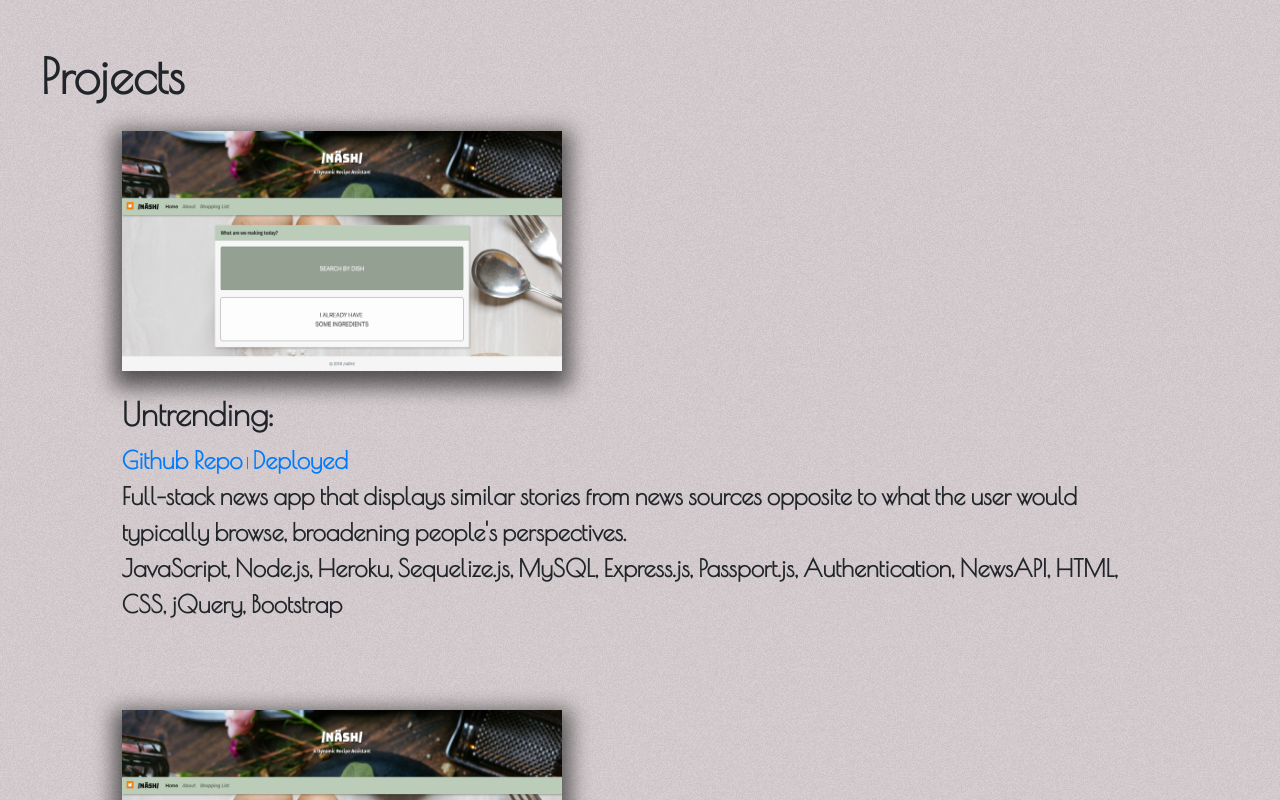
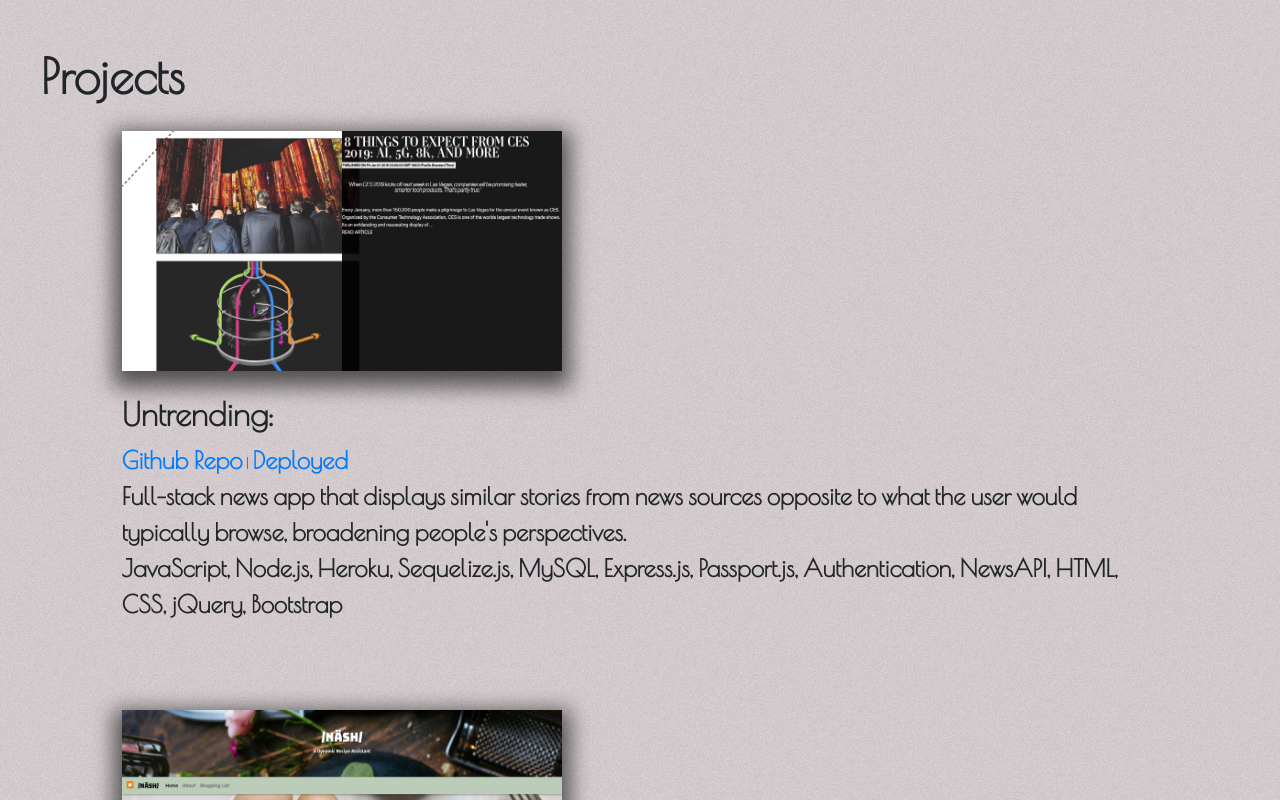
Before and after one commit to adomoshe/portfolio, a React (Create React App) app in the folder client/: page / in a window 1280 px wide. Shown: the part 1340-2140 px from the top of the page. Built offline with nearby package versions, Linux system fonts and the light colour scheme.

Commit message:
Fixed Hangman CSS issue

```diff
--- a/client/src/components/Carousel.js
+++ b/client/src/components/Carousel.js
@@ -95,7 +95,7 @@ const MainCarousel = () => {
       >
         {picsArr.map((pic, index) => {
           return (
-            <div style={styles.imgDiv}>
+            <div key={index} style={styles.imgDiv}>
               <img src={pic} alt="scenery" key={index} style={styles.img} />
             </div>
           );
--- a/client/src/components/Education.js
+++ b/client/src/components/Education.js
@@ -9,7 +9,7 @@ const styles = {
     fontWeight: '900',
     margin: '2vw'
   },
-  p: {}
+  h3: {}
 };
 
 const Education = () => {
@@ -20,20 +20,23 @@ const Education = () => {
       </div>
       <div className="row justify-content-center">
         <div className="col-10">
-          <p style={styles.p}>
+          <h3 style={styles.h3}>
             University of California, Berkeley Extension, CA
             <br />
             2018-2019
+          </h3>
           <ul>
             <ListItem>
-                Intensive 3.5 month full-stack web development bootcamp taught
-                on location at UC Berkeley
+              Intensive 3.5 month full-stack web development bootcamp taught on
+              location at UC Berkeley
             </ListItem>
           </ul>
           <br />
+          <h3 style={styles.h3}>
             University of Tampa, FL
             <br />
             2014-2017
+          </h3>
           <ul>
             <ListItem>
               Graduated in 3 years earning a 3.73 GPA with an International
@@ -41,16 +44,17 @@ const Education = () => {
             </ListItem>
           </ul>
           <br />
+          <h3 style={styles.h3}>
             Universitat Autònoma de Barcelona, Spain
             <br />
             Jan - April '16
+          </h3>
           <ul>
             <ListItem>
-                Study Abroad - Enrolled in multiple economics courses, learning first hand
-                about EU policies and their economic implications
+              Study Abroad - Enrolled in multiple economics courses, learning
+              first hand about EU policies and their economic implications
             </ListItem>
           </ul>
-          </p>
         </div>
       </div>
     </div>
--- a/client/src/components/Experience.js
+++ b/client/src/components/Experience.js
@@ -9,7 +9,7 @@ const styles = {
     fontWeight: '900',
     margin: '2vw'
   },
-  p: {},
+  h3: {},
   li: {
     listStyleType: 'none',
     marginLeft: '-1vw'
@@ -24,14 +24,15 @@ const Experience = () => {
       </div>
       <div className="row justify-content-center">
         <div className="col-10">
-          <p style={styles.p}>
+          <h3 style={styles.h3}>
             IT Recruiter - KForce
             <br />
             Sep '17 - Feb ’18, San Ramon, CA
+          </h3>
           <ul>
             <ListItem>
-                Quickly familiarized with IT structure and terminology,
-                gathering a strong understanding of the field
+              Quickly familiarized with IT structure and terminology, gathering
+              a strong understanding of the field
             </ListItem>
             <ListItem>
               Focus on building deep relationships with dozens of senior IT
@@ -39,7 +40,6 @@ const Experience = () => {
               available roles at Fortune 500 companies in the SF Bay Area
             </ListItem>
           </ul>
-          </p>
           <br />
         </div>
       </div>
--- a/client/src/components/ProjCarousel.js
+++ b/client/src/components/ProjCarousel.js
@@ -1,14 +1,22 @@
-import React from 'react';
+import React, { Component } from 'react';
 import 'react-responsive-carousel/lib/styles/carousel.min.css';
 import { Carousel } from 'react-responsive-carousel';
 
-import img1 from '../assets/img/nosh/1.jpg';
-import img2 from '../assets/img/nosh/2.jpg';
-import img3 from '../assets/img/nosh/3.jpg';
-import img4 from '../assets/img/nosh/4.jpg';
-import img5 from '../assets/img/nosh/5.jpg';
+import nimg1 from '../assets/img/nosh/1.jpg';
+import nimg2 from '../assets/img/nosh/2.jpg';
+import nimg3 from '../assets/img/nosh/3.jpg';
+import nimg4 from '../assets/img/nosh/4.jpg';
+import nimg5 from '../assets/img/nosh/5.jpg';
 
-const picsArr = [img1, img2, img3, img4, img5];
+import uimg1 from '../assets/img/untrending/1.jpg';
+import uimg2 from '../assets/img/untrending/2.jpg';
+import uimg3 from '../assets/img/untrending/3.jpg';
+import uimg4 from '../assets/img/untrending/4.jpg';
+import uimg5 from '../assets/img/untrending/5.jpg';
+
+const noshPicsArr = [nimg1, nimg2, nimg3, nimg4, nimg5];
+
+const untrendingPicsArr = [uimg1, uimg2, uimg3, uimg4, uimg5];
 
 const styles = {
   carouselDiv: {
@@ -30,7 +38,28 @@ const styles = {
   }
 };
 
-const ProjCarousel = () => {
+class ProjCarousel extends Component {
+  constructor(props) {
+    super(props);
+
+    switch (props.show) {
+      case 'nosh': {
+        this.picsArr = noshPicsArr
+        break;
+      }
+      case 'untrending': {
+        this.picsArr = untrendingPicsArr
+        break;
+      }
+      default: {
+        return undefined;
+      }
+    }
+  }
+
+  picsArr = []
+
+  render() {
     return (
       <div style={styles.carouselDiv}>
         <Carousel
@@ -45,9 +74,9 @@ const ProjCarousel = () => {
           interval={7000}
           transitionTime={800}
         >
-          {picsArr.map((pic, index) => {
+          {this.picsArr.map((pic, index) => {
             return (
-              <div style={styles.imgDiv}>
+              <div key={index} style={styles.imgDiv}>
                 <img src={pic} alt="nosh" key={index} style={styles.img} />
               </div>
             );
@@ -55,6 +84,7 @@ const ProjCarousel = () => {
         </Carousel>
       </div>
     );
+  }
 }
 
 export default ProjCarousel;
--- a/client/src/components/Projects.js
+++ b/client/src/components/Projects.js
@@ -2,26 +2,10 @@ import React from 'react';
 import ProjCarousel from './ProjCarousel';
 import { Title } from './StyledTags';
 
-// import img1 from '../assets/img/nosh/1.jpg';
-// import img2 from '../assets/img/nosh/2.jpg';
-// import img3 from '../assets/img/nosh/3.jpg';
-// import img4 from '../assets/img/nosh/4.jpg';
-// import img5 from '../assets/img/nosh/5.jpg';
-
-
-// const noshPicsArr = [img1, img2, img3, img4, img5];
-
 const styles = {
   rootDiv: {},
-  projectTitle: {
-    fontSize: '2rem',
-    fontWeight: '600'
-  },
-  links: {
-    fontSize: '1.5rem',
-    fontWeight: '600'
-    // float: 'left'
-  },
+  projectTitle: {},
+  links: {},
   p: {}
 };
 
@@ -33,7 +17,7 @@ const Projects = () => {
       </div>
       <div className="row justify-content-center">
         <div className="col-10">
-          <ProjCarousel />
+          <ProjCarousel show='untrending' />
           <br />
           <h2 style={styles.projectTitle}>Untrending:</h2>
           <a
@@ -42,6 +26,7 @@ const Projects = () => {
             target="_blank"
             rel="noopener noreferrer"
             style={styles.links}
+            className='links'
           >
             Github Repo
           </a>
@@ -52,6 +37,7 @@ const Projects = () => {
             target="_blank"
             rel="noopener noreferrer"
             style={styles.links}
+            className='links'
           >
             Deployed
           </a>
@@ -66,7 +52,7 @@ const Projects = () => {
           <br />
           <br />
           <br />
-          <ProjCarousel />
+          <ProjCarousel show='nosh' />
           <br />
           <h2 style={styles.projectTitle}>Nosh:</h2>
             <a
@@ -75,6 +61,7 @@ const Projects = () => {
               target="_blank"
               rel="noopener noreferrer"
               style={styles.links}
+              className='links'
             >
               Github Repo
             </a>
@@ -85,6 +72,7 @@ const Projects = () => {
               target="_blank"
               rel="noopener noreferrer"
               style={styles.links}
+              className='links'
             >
               Deployed
             </a>
--- a/client/src/pages/Main.css
+++ b/client/src/pages/Main.css
@@ -8,7 +8,15 @@ body {
   margin: 2vw;
 }
 
-  p {
+h2 {
+  font-size: 2rem;
+  font-weight: 600;
+}
+
+p,
+h3,
+li,
+.links {
   font-size: 1.5rem;
   font-weight: 600;
 }
--- a/client/src/pages/games/hangman/Hangman.js
+++ b/client/src/pages/games/hangman/Hangman.js
@@ -1,8 +1,9 @@
 import React, { Component } from 'react';
+import bg from './pulpfiction.jpg';
 
 const styles = {
   body: {
-    backgroundImage: 'url("./pulpfiction.jpg")',
+    backgroundImage: `url(${bg})`,
     backgroundRepeat: 'no-repeat',
     backgroundSize: 'cover'
   },
@@ -42,6 +43,7 @@ class Hangman extends Component {
   ];
   componentWillMount() {
     for (let i in styles.body) {
+      console.log(styles.body)
       document.body.style[i] = styles.body[i];
     }
   }
@@ -217,19 +219,20 @@ class Hangman extends Component {
 
   render() {
     return (
-      <div id="game">
-        <h1>Hangman!</h1>
+      <div style={styles.game}>
+        <h1 style={styles.text}>Hangman!</h1>
         <br />
-        <h2>Tarantino Movies Edition</h2>
-        <h3 id="get-started">Press Space to play!</h3>
-        <h3 id="wins">Wins: {this.state.wins}</h3>
-        <h3 id="losses">Losses: {this.state.losses}</h3>
+        <h2 style={styles.text}>Tarantino Movies Edition</h2>
         <br />
-        <h2 id="game-over">Game Over</h2>
-        <h3 id="word-being-guessed">{this.state.wordBeingGuessed}</h3>
+        <h3 style={styles.text} id="get-started">Press Space to play!</h3>
+        <h3 style={styles.text} id="wins">Wins: {this.state.wins}</h3>
+        <h3 style={styles.text} id="losses">Losses: {this.state.losses}</h3>
         <br />
-        <h4 id="letters-already-guessed">{this.state.guessedLetters}</h4>
-        <h4 id="number-of-guesses">{this.state.remainingGuesses}</h4>
+        <h2 style={styles.text} id="game-over">Game Over</h2>
+        <h3 style={styles.text} id="word-being-guessed">{this.state.wordBeingGuessed}</h3>
+        <br style={styles.text} />
+        <h4 style={styles.text} id="letters-already-guessed">{this.state.guessedLetters}</h4>
+        <h4 style={styles.text} id="number-of-guesses">{this.state.remainingGuesses}</h4>
       </div>
     );
   }
```
Lines whose indentation alone changed are shown as unchanged.
